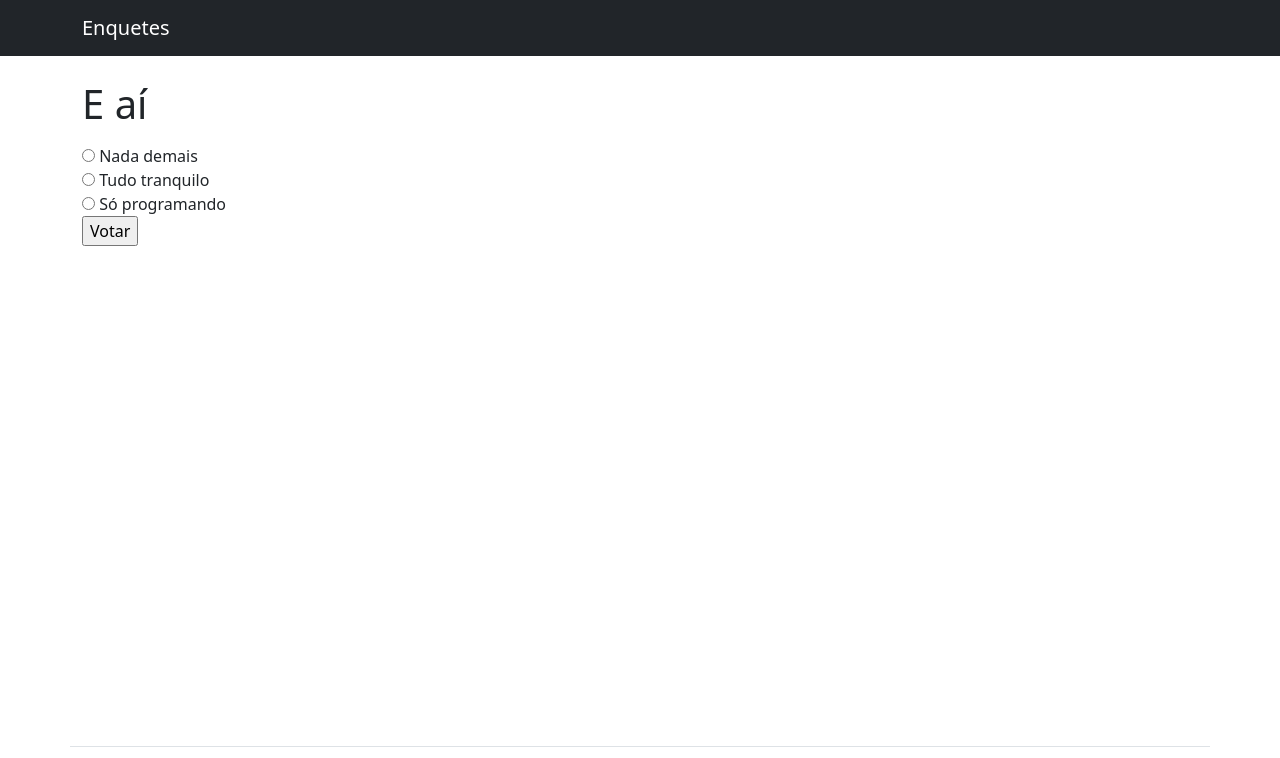
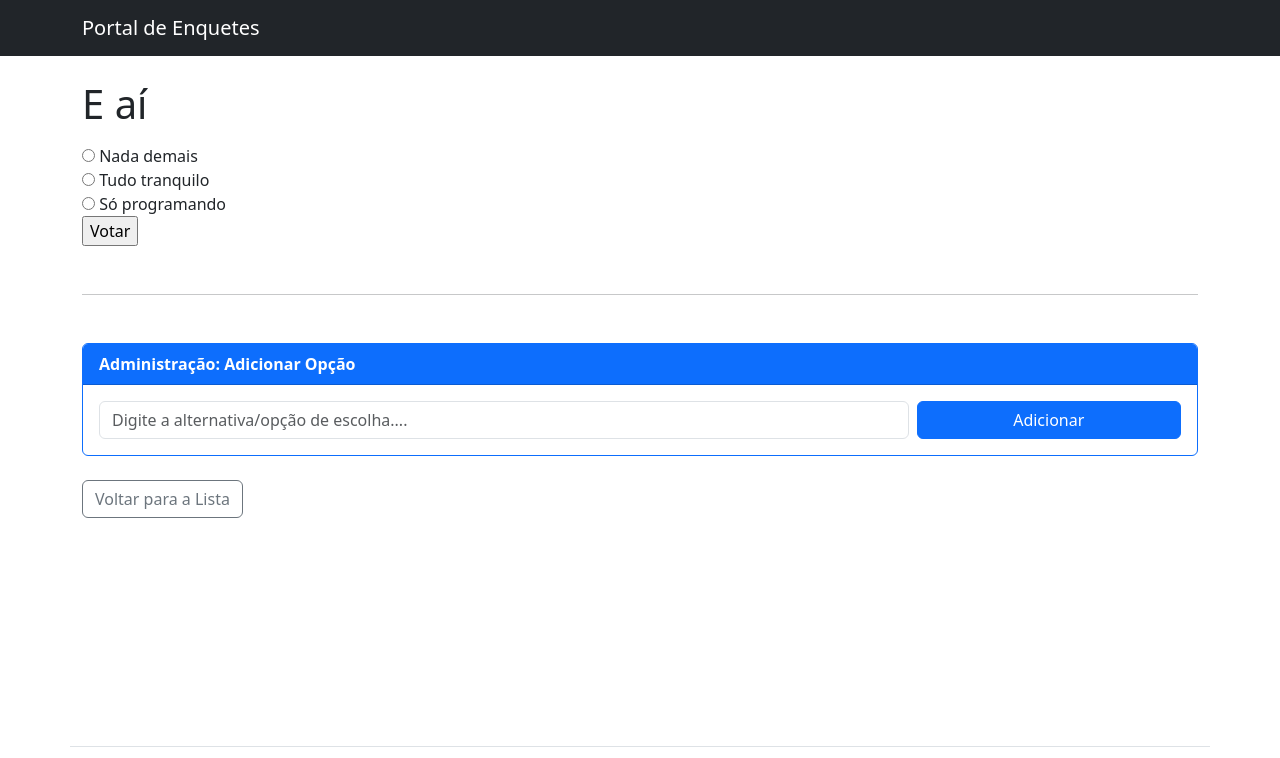
Before and after one commit to Mateus-Nepomuceno/Projeto_Django, a Django app: page /1/ in a window 1280 px wide. Shown: the top 758 px of the page. Run offline with Django 5.2, Linux system fonts and the light colour scheme; data comes from the database, SQL or seed files in the repository; both versions use the stored data as it was after the commit.

Commit message:
feat: cadastro de alternativas e questões por forms

```diff
--- /dev/null
+++ b/enquetes/forms.py
@@ -0,0 +1,18 @@
+from django import forms
+from .models import Questao, Alternativa
+
+class QuestaoForm(forms.ModelForm):
+    class Meta:
+        model = Questao
+        fields = ['descricao']
+        widgets = {
+            'descricao': forms.TextInput(attrs={'class':'form-control','placeholder': 'Digite a pergunta...'}),
+        }
+
+class AlternativaForm(forms.ModelForm):
+    class Meta:
+        model = Alternativa
+        fields = ['descricao']
+        widgets = {
+            'descricao': forms.TextInput(attrs={'class':    'form-control', 'placeholder': 'Digite a alternativa/opção de escolha....'}),
+        }
--- a/enquetes/templates/enquetes/base.html
+++ b/enquetes/templates/enquetes/base.html
@@ -13,7 +13,7 @@
     <header>
         <nav class="navbar navbar-dark bg-dark">
             <div class="container">
-                <a href="{% url "enquetes:index" %}" class="navbar-brand">Enquetes</a>
+                <a href="{% url "enquetes:index" %}" class="navbar-brand">Portal de Enquetes</a>
             </div>
         </nav>
     </header>
--- a/enquetes/templates/enquetes/detalhe.html
+++ b/enquetes/templates/enquetes/detalhe.html
@@ -8,10 +8,45 @@
     <p><strong>{{ error_message }}</strong></p>
     {% endif %}
     {% for alternativa in questao.alternativa_set.all %}
-    <input type="radio" name="alternativa" id="alternativa{{ forloop.counter }}" value="{{ alternativa.id }}"/>
-    <label for="alternativa{{ forloop.counter }}">{{ alternativa.descricao }}</label><br>
+    <input
+      type="radio"
+      name="alternativa"
+      id="alternativa{{ forloop.counter }}"
+      value="{{ alternativa.id }}"
+    />
+    <label for="alternativa{{ forloop.counter }}"
+      >{{ alternativa.descricao }}</label
+    ><br />
     {% endfor %}
   </fieldset>
   <input type="submit" value="Votar" />
 </form>
+<hr class="my-5" />
+<div class="card border-primary">
+  <div class="card-header bg-primary text-white">
+    <strong>Administração: Adicionar Opção</strong>
+  </div>
+  <div class="card-body">
+    <form
+      action="{% url 'enquetes:nova_alternativa' questao.id %}"
+      method="post"
+    >
+      {% csrf_token %}
+      <div class="row g-2">
+        <div class="col-md-9">{{ form_alternativa.descricao }}</div>
+        <div class="col-md-3">
+          <button type="submit" class="btn btn-primary w-100">Adicionar</button>
+        </div>
+      </div>
+    </form>
+  </div>
+</div>
+{% if form.non_field_errors %}
+{% for error in form.non_field_errors %}
+<div class="alert alert-danger mt-2">{{ error }}</div>
+{% endfor %}
+{% endif %}
+<div class="mt-4">
+  <a href="{% url 'enquetes:index' %}" class="btn btn-outline-secondary">Voltar para a Lista</a>
+</div>
 {% endblock %}
--- a/enquetes/templates/enquetes/index.html
+++ b/enquetes/templates/enquetes/index.html
@@ -11,4 +11,5 @@
     {% else %}
         <p>Nenhuma enquete disponível ainda.</p>
     {% endif %}
+    <a href="{% url 'enquetes:nova_enquete' %}" class="btn btn-primary mt-5">+ Criar Nova Enquete</a>
 {% endblock %}
--- a/enquetes/urls.py
+++ b/enquetes/urls.py
@@ -7,4 +7,6 @@ urlpatterns = [
     path('<int:questao_id>/', views.detalhe, name='detalhe'),
     path('<int:questao_id>/resultados/', views.resultados, name='resultados'),
     path('<int:questao_id>/voto/', views.voto, name='voto'),
+    path('nova/', views.nova_enquete, name='nova_enquete'),
+    path('<int:questao_id>/nova_alternativa/', views.nova_alternativa, name='nova_alternativa'),
 ]
--- a/enquetes/views.py
+++ b/enquetes/views.py
@@ -1,8 +1,10 @@
 from django.db.models import F
 from django.http import HttpResponseRedirect
-from django.shortcuts import get_object_or_404, render
+from django.shortcuts import get_object_or_404, render, redirect
 from django.urls import reverse
+from django.utils import timezone
 from .models import Questao, Alternativa
+from .forms import QuestaoForm, AlternativaForm
 
 # Create your views here.
 
@@ -13,7 +15,12 @@ def index(request):
 
 def detalhe(request, questao_id):
     questao = get_object_or_404(Questao, pk=questao_id)
-    return render(request, "enquetes/detalhe.html", {"questao": questao})
+    form_alternativa = AlternativaForm()
+    context = {
+        'questao': questao,
+        'form_alternativa': form_alternativa
+    }
+    return render(request, "enquetes/detalhe.html", context)
 
 def voto(request, questao_id):
     questao = get_object_or_404(Questao, pk=questao_id)
@@ -34,3 +41,34 @@ def voto(request, questao_id):
 def resultados(request, questao_id):
  questao = get_object_or_404(Questao, pk=questao_id)
  return render(request, 'enquetes/resultados.html', {'questao': questao})
+
+def nova_enquete(request):
+    if request.method == "POST":
+        try:
+            form = QuestaoForm(request.POST)
+            if form.is_valid():
+                questao = form.save(commit=False)
+                questao.data_pub = timezone.now()
+                questao.save()
+                return redirect('enquetes:index')
+        except Exception as e:
+            form.add_error(None,f"Ocorreu um erro inesperado ao criar enquete. {e}")
+    else:
+        form = QuestaoForm()
+
+    return render(request, 'enquetes/cadastro.html', {'form': form})
+
+def nova_alternativa(request, questao_id):
+    questao = get_object_or_404(Questao, pk=questao_id)
+
+    if request.method == "POST":
+        try:
+            form = AlternativaForm(request.POST)
+            if form.is_valid():
+                alternativa = form.save(commit=False)
+                alternativa.questao = questao
+                alternativa.save()
+        except Exception as e:
+            form.add_error(None, f"Ocorreu um erro inesperado. {e}")
+
+    return redirect('enquetes:detalhe', questao_id=questao.id)
```
Also changed, not shown: enquetes/templates/enquetes/cadastro.html (added, +31 -0 lines), db.sqlite3.
